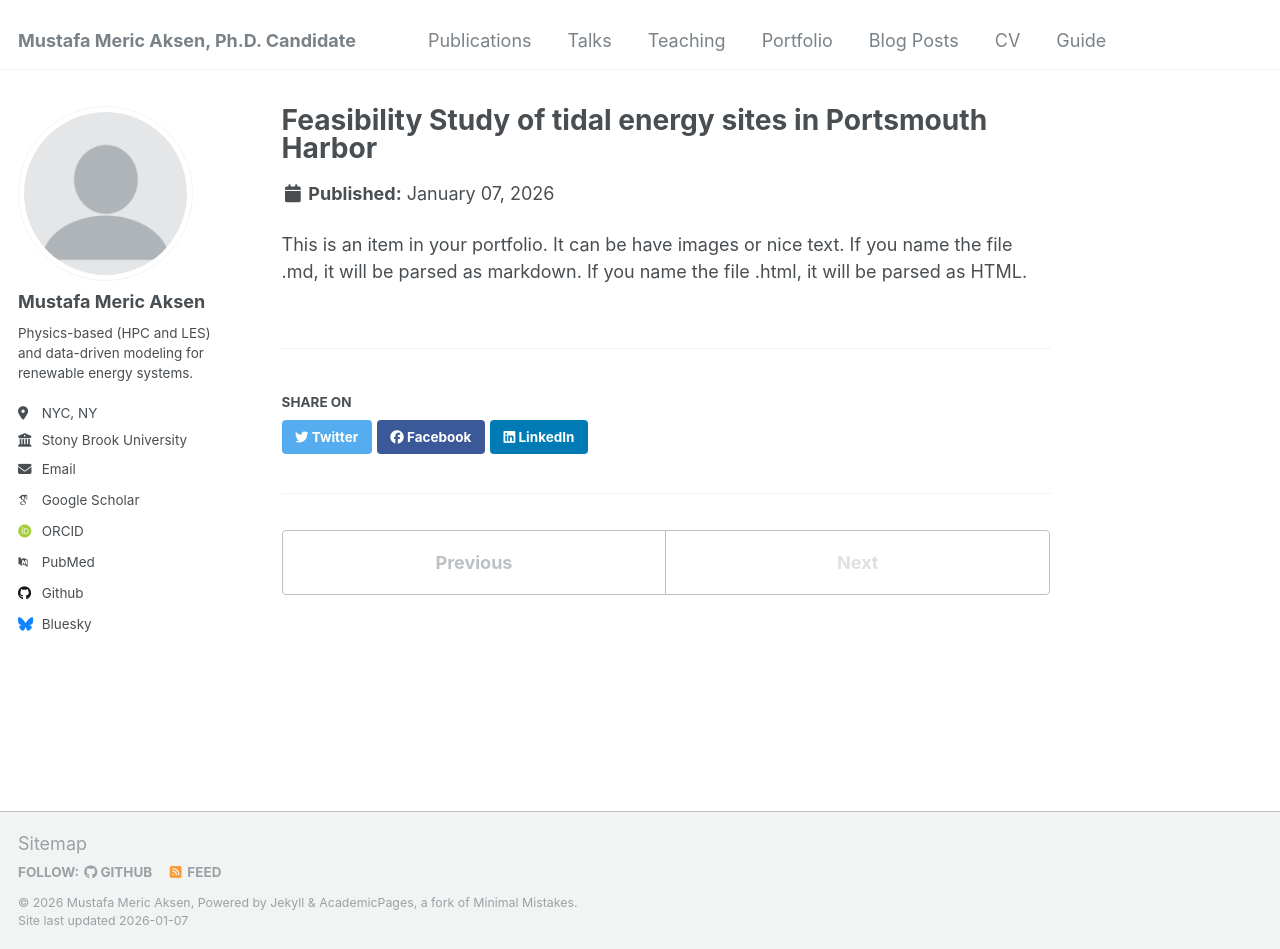
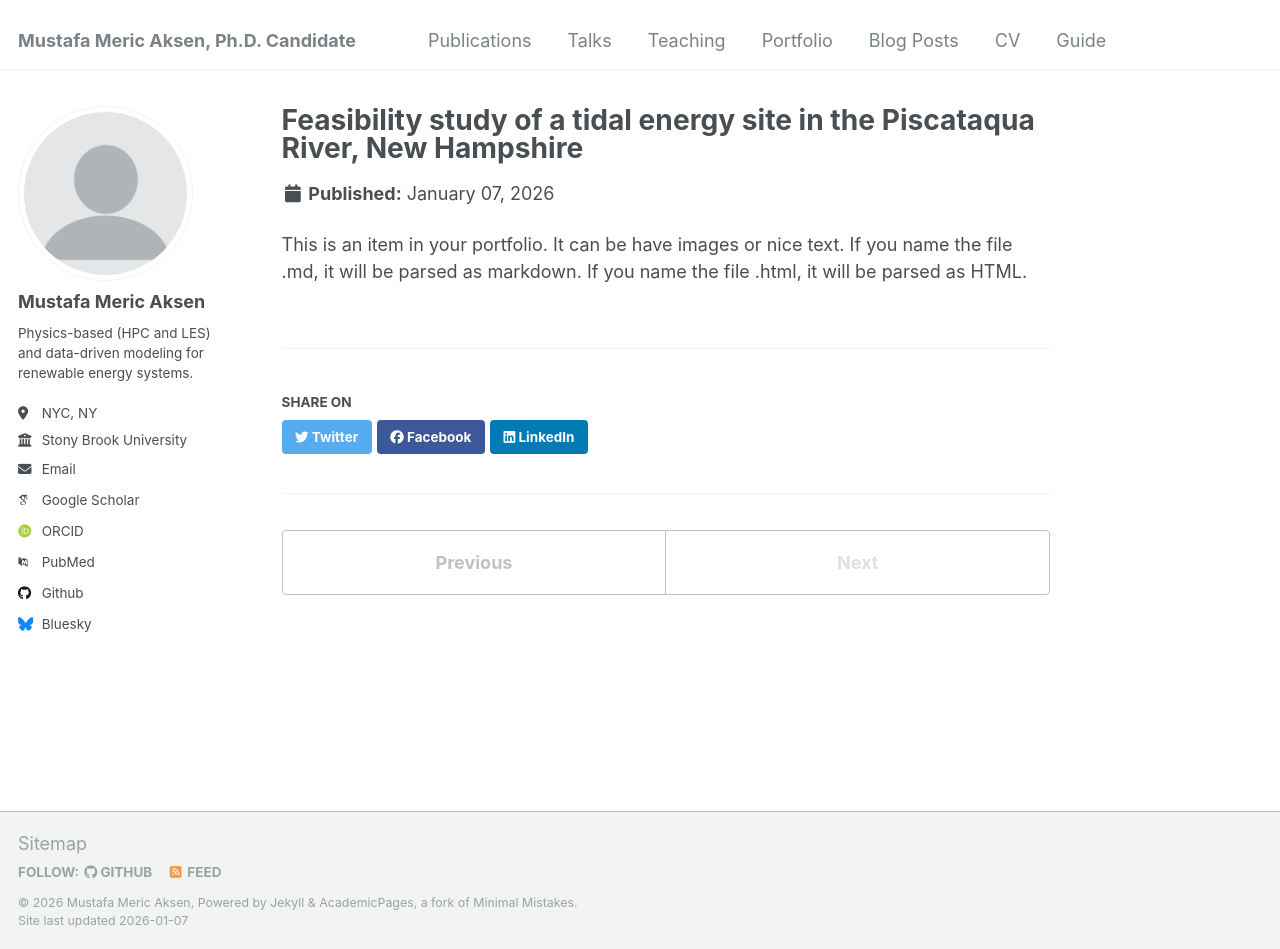
Before and after one commit to aksenmeric/mericaksen, a Jekyll site: the page built from _portfolio/portfolio-2.html, in a window 1280 px wide and 949 px high. Built offline with Jekyll 4.4.1, drawn with Linux system fonts in a browser that asks for light colours; some web fonts are replaced.

Commit message:
Update portfolio-2.html

```diff
--- a/_portfolio/portfolio-2.html
+++ b/_portfolio/portfolio-2.html
@@ -1,5 +1,5 @@
 ---
-title: "Feasibility Study of tidal energy sites in Portsmouth Harbor"
+title: "Feasibility study of a tidal energy site in the Piscataqua River, New Hampshire"
 excerpt: "Short description of portfolio item number 2 <br/><img src='/images/500x300.png'>"
 collection: portfolio
 ---
```
